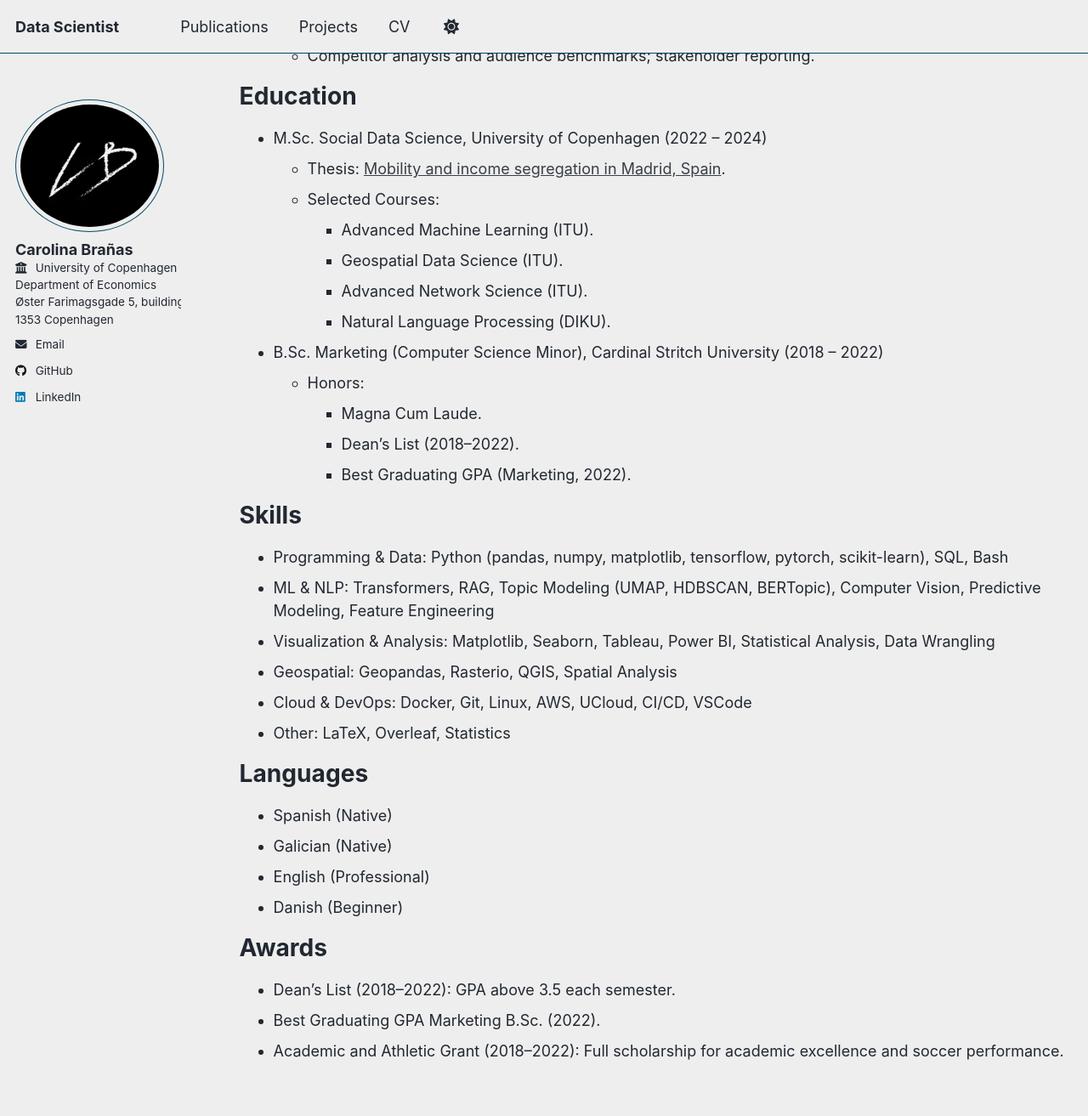
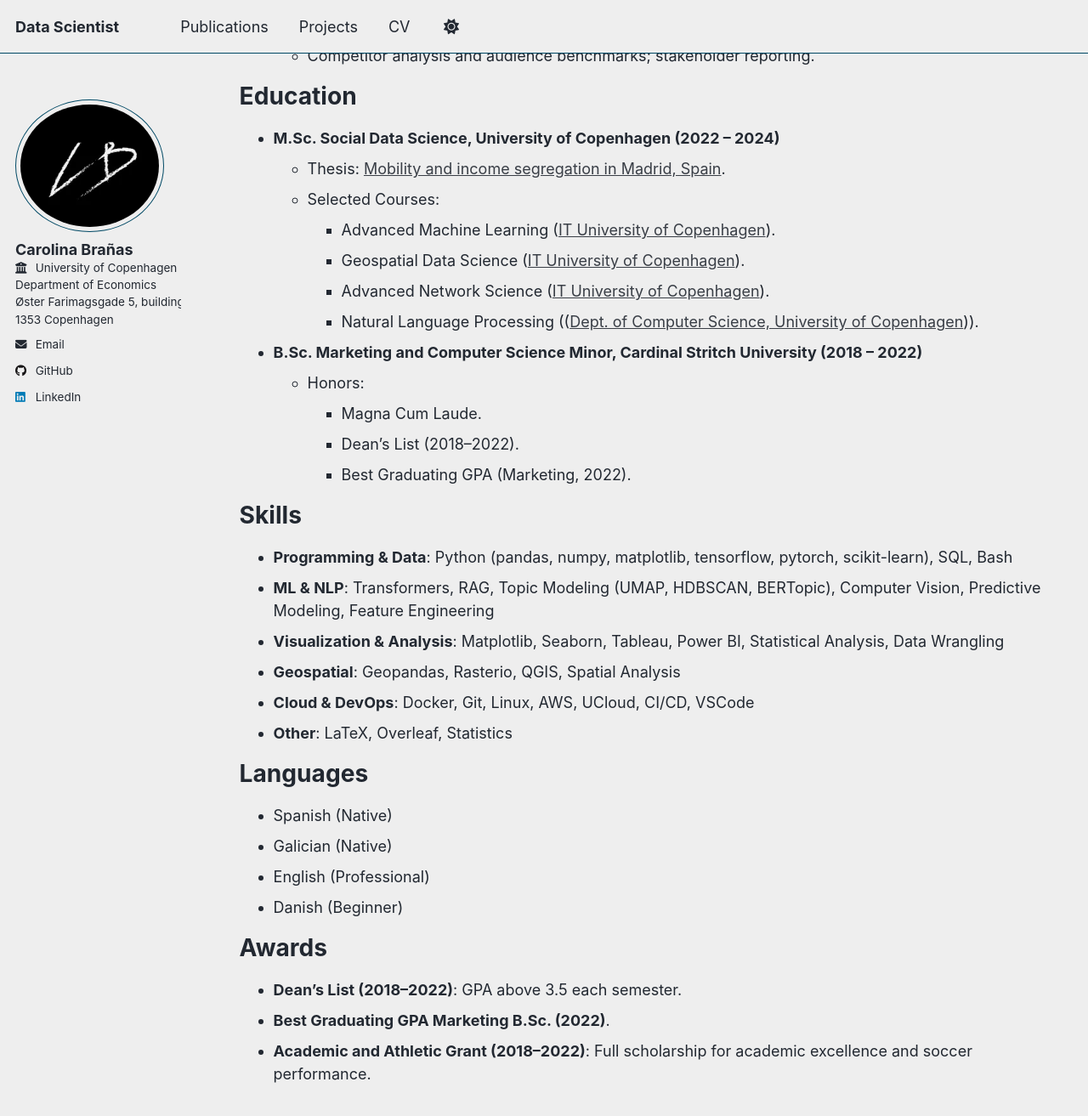
Before and after one commit to carobs9/carobs9.github.io, a Jekyll site: the page built from _pages/cv.md, in a window 1280 px wide and 1400 px high, scrolled down 1107 px. Shown: the top 1313 px of the window at 85% size. Built offline with Jekyll 4.4.1, drawn with Linux system fonts in a browser that asks for light colours; a script that is not in the unit is left out.

Commit message:
Enhance CV formatting for improved readability and consistency

```diff
--- a/_pages/cv.md
+++ b/_pages/cv.md
@@ -17,36 +17,36 @@ Data Scientist with hands-on experience building machine learning and NLP models
 
 Experience
 ======
-* Feb 2026 - Present: Research Assistant (Data Science), University of Copenhagen
+* **Feb 2026 - Present: Research Assistant (Data Science), University of Copenhagen**
   * Collaborating as a research assistant in the [Cataloguing Crop Traits and Breeders Across the OECD 1980-2025](https://www.carlsbergfondet.dk/en/what-we-have-funded/cf25-1677/) project (financed by the Carlsberg Foundation).
   * Building a unified database with all new cereal varieties released in the OECD since 1980, their traits and breeding history, and information about the companies involved in developing them.
   * The database will be the first large, unified database of its kind, and will be instrumental for exploring how to improve the crop innovation system should be structured in ways that increase the global food supply without expanding cropland into pristine environments.
-* May 2024 – Dec 2025: Research Assistant (Data Science), University of Copenhagen
+* **May 2024 – Dec 2025: Research Assistant (Data Science), University of Copenhagen**
   * Contributed to the Shocking Religion project.
   * Built topic models to uncover thematic trends in text data.
   * Built RAG-based LLM pipelines for document insights.
   * Designed and containerized scalable ingestion & preprocessing workflows (UCloud).
   * Coordinated with multidisciplinary research team.
-* Oct 2023 – May 2024: Data Scientist, Above Sports, Denmark
+* **Oct 2023 – May 2024: Data Scientist, Above Sports, Denmark**
   * Automated data workflows to improve efficiency.
   * Developed computer vision brand logo detection models.
   * Dockerized solutions for reproducible ML workflows.
   * Collaborated with product to refine output quality.
-* Sep 2021 – May 2022: Marketing Strategist, Crescendo Collective, United States
+* **Sep 2021 – May 2022: Marketing Strategist, Crescendo Collective, United States**
   * Analyzed campaign performance (Google Analytics, Ads).
   * Automated internal reporting with Python scripts.
   * Competitor analysis and audience benchmarks; stakeholder reporting.
 
 Education
 ======
-* M.Sc. Social Data Science, University of Copenhagen (2022 – 2024)
+* **M.Sc. Social Data Science, University of Copenhagen (2022 – 2024)**
   * Thesis: [Mobility and income segregation in Madrid, Spain](https://carobs9.github.io/projects/masters-thesis/).
   * Selected Courses:
-      * Advanced Machine Learning (ITU).
-      * Geospatial Data Science (ITU).
-      * Advanced Network Science (ITU).
-      * Natural Language Processing (DIKU).
-* B.Sc. Marketing (Computer Science Minor), Cardinal Stritch University (2018 – 2022)
+      * Advanced Machine Learning ([IT University of Copenhagen](https://en.itu.dk/)).
+      * Geospatial Data Science ([IT University of Copenhagen](https://en.itu.dk/)).
+      * Advanced Network Science ([IT University of Copenhagen](https://en.itu.dk/)).
+      * Natural Language Processing (([Dept. of Computer Science, University of Copenhagen](https://di.ku.dk/english/))).
+* **B.Sc. Marketing and Computer Science Minor, Cardinal Stritch University (2018 – 2022)**
   * Honors:
       * Magna Cum Laude.
       * Dean’s List (2018–2022).
@@ -54,12 +54,12 @@ Education
 
 Skills
 ======
-* Programming & Data: Python (pandas, numpy, matplotlib, tensorflow, pytorch, scikit-learn), SQL, Bash
-* ML & NLP: Transformers, RAG, Topic Modeling (UMAP, HDBSCAN, BERTopic), Computer Vision, Predictive Modeling, Feature Engineering
-* Visualization & Analysis: Matplotlib, Seaborn, Tableau, Power BI, Statistical Analysis, Data Wrangling
-* Geospatial: Geopandas, Rasterio, QGIS, Spatial Analysis
-* Cloud & DevOps: Docker, Git, Linux, AWS, UCloud, CI/CD, VSCode
-* Other: LaTeX, Overleaf, Statistics
+* **Programming & Data**: Python (pandas, numpy, matplotlib, tensorflow, pytorch, scikit-learn), SQL, Bash
+* **ML & NLP**: Transformers, RAG, Topic Modeling (UMAP, HDBSCAN, BERTopic), Computer Vision, Predictive Modeling, Feature Engineering
+* **Visualization & Analysis**: Matplotlib, Seaborn, Tableau, Power BI, Statistical Analysis, Data Wrangling
+* **Geospatial**: Geopandas, Rasterio, QGIS, Spatial Analysis
+* **Cloud & DevOps**: Docker, Git, Linux, AWS, UCloud, CI/CD, VSCode
+* **Other**: LaTeX, Overleaf, Statistics
 
 Languages
 ======
@@ -70,6 +70,6 @@ Languages
 
 Awards
 ======
-* Dean’s List (2018–2022): GPA above 3.5 each semester.
-* Best Graduating GPA Marketing B.Sc. (2022).
-* Academic and Athletic Grant (2018–2022): Full scholarship for academic excellence and soccer performance.
+* **Dean’s List (2018–2022)**: GPA above 3.5 each semester.
+* **Best Graduating GPA Marketing B.Sc. (2022)**.
+* **Academic and Athletic Grant (2018–2022)**: Full scholarship for academic excellence and soccer performance.
```
